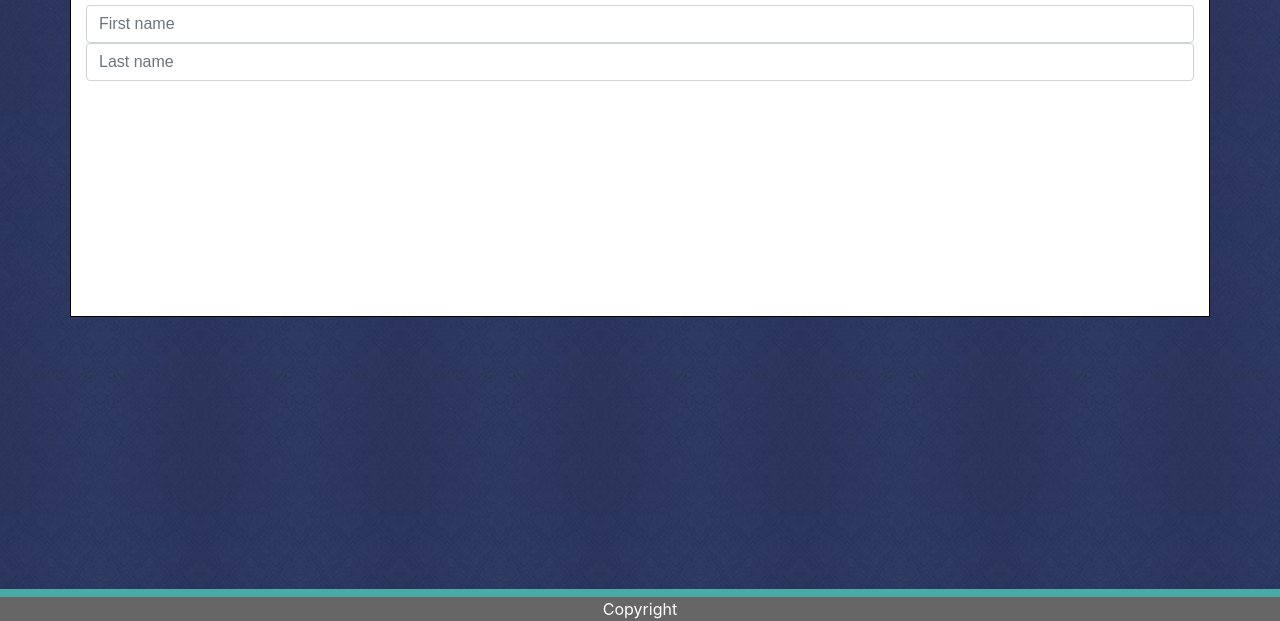
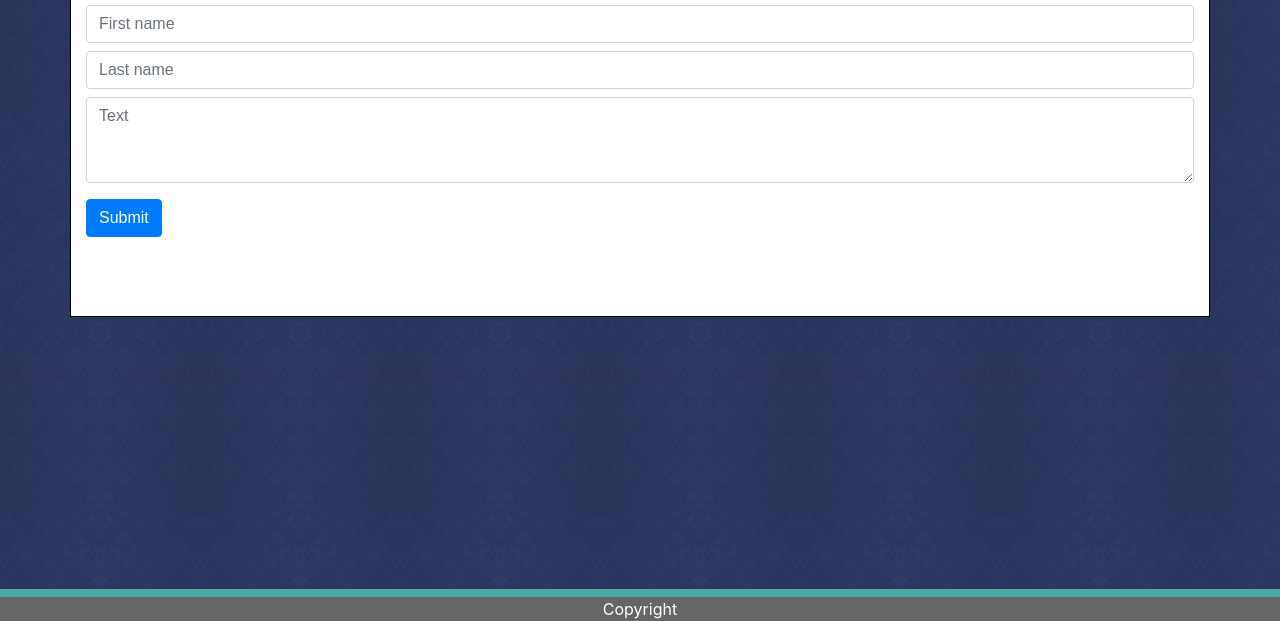
Before and after one commit to shawn220a/shawn220a2.github.io, a plain HTML site: page contact.html in a window 1280 px wide. Shown: the part 179-800 px from the top of the page. Drawn offline with nearby package versions, Linux system fonts and the light colour scheme.

Commit message:
Finish layout of contact form

```diff
--- a/contact.html
+++ b/contact.html
@@ -63,11 +63,15 @@
             <input type="text" class="form-control" placeholder="First name">
           </div>
         </div>
-        <div class="row">
+        <div class="row my-2">
           <div class="col">
             <input type="text" class="form-control" placeholder="Last name">
           </div>
         </div>
+        <div class="form-group">
+          <textarea class="form-control" id="exampleFormControlTextarea1" placeholder="Text" rows="3"></textarea>
+        </div>
+        <button type="submit" class="btn btn-primary">Submit</button>
       </form>
     </div>
 
```
